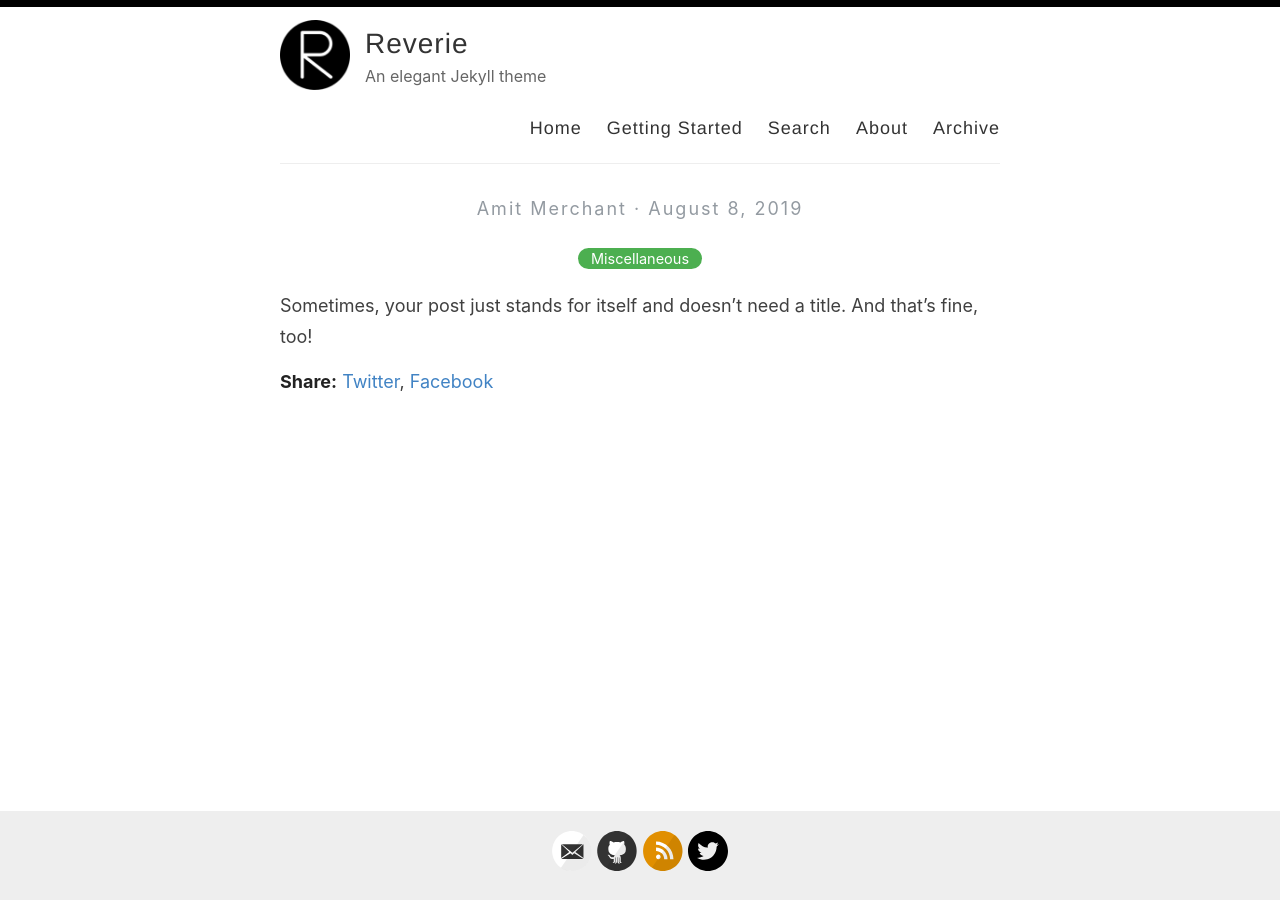
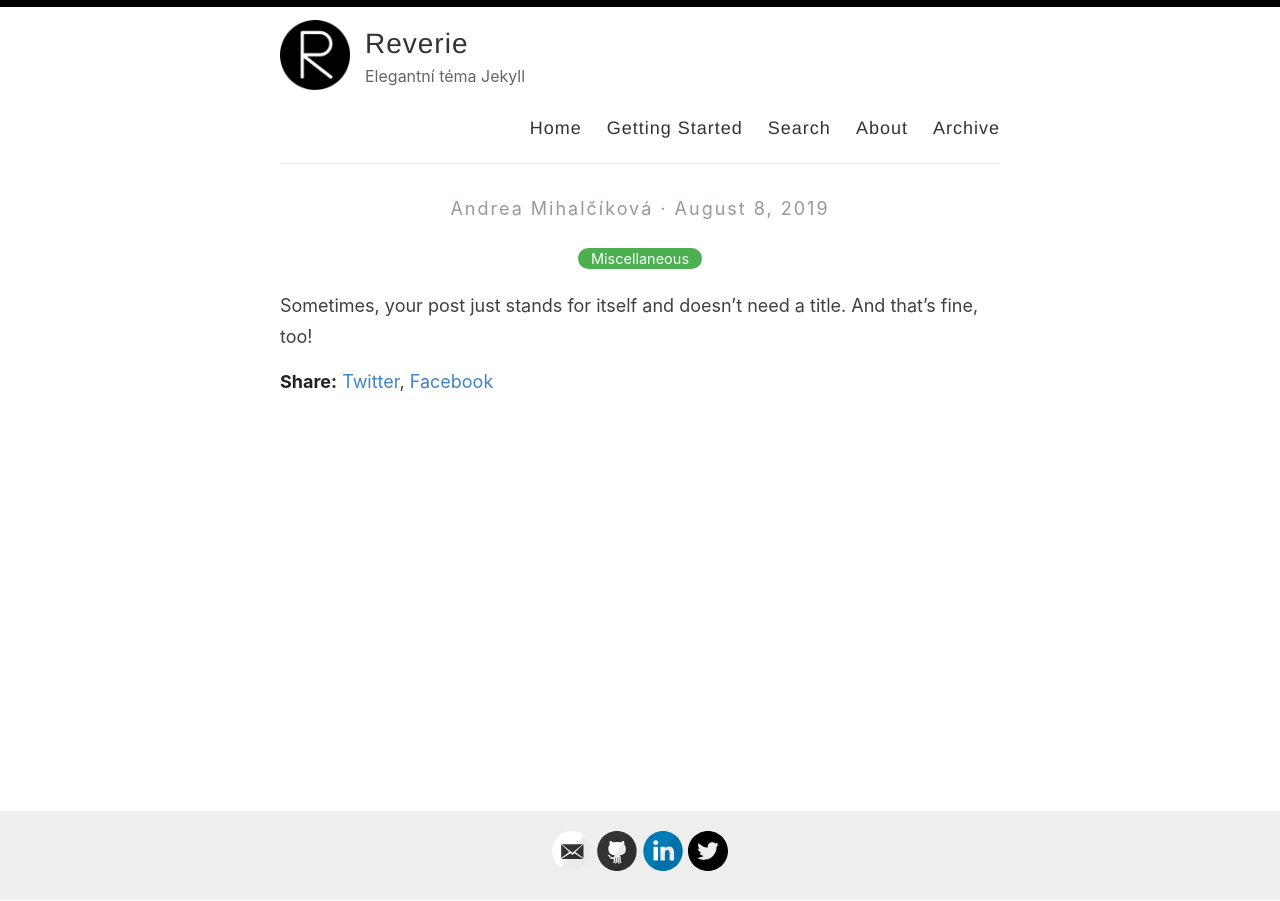
Before and after one commit to amihalcikova/amihalcikova.github.io, a Jekyll site: the page built from _posts/2019-08-08-no-title-posts.md, in a window 1280 px wide. Built offline with Jekyll 4.4.1, drawn with Linux system fonts in a browser that asks for light colours; some of the changed lines change nothing that is shown.

Commit message:
Update _config.yml

```diff
--- a/_config.yml
+++ b/_config.yml
@@ -1,98 +1,74 @@
 #
-# This file contains configuration flags to customize your site
+# Tento soubor obsahuje konfigurační nastavení pro tvůj web
 #
 
-# Name of your site (displayed in the header)
+# Název tvého webu (zobrazeno v záhlaví)
 name: Reverie
 
-# Name of the author
-author: Amit Merchant
+# Jméno autora
+author: Andrea Mihalčíková
 
-# Short bio or description (displayed in the header)
-description: An elegant Jekyll theme
+# Krátký popis (zobrazeno v záhlaví)
+description: Elegantní téma Jekyll
 
-# URL of your avatar or profile pic (you could use your GitHub profile pic)
+# URL tvého avataru nebo profilové fotky (můžeš použít GitHub profilovou fotku)
 avatar: /images/reverie.png
 
 #
-# Flags below are optional
+# Níže uvedená nastavení jsou volitelná
 #
 
-# Includes an icon in the footer for each username you enter
+# Odkazy pro ikony v zápatí
 footer-links:
-  dribbble:
-  email: amit.d.merchant@gmail.com
-  facebook:
-  flickr:
-  github: amitmerchant1990/reverie
-  instagram:
-  linkedin:
-  pinterest:
-  rss: rss
-  twitter: amit_merchant
-  stackoverflow:
-  youtube: # channel/<your_long_string> or user/<user-name>
-  googleplus: # anything in your profile username that comes after plus.google.com/
-  playconsole:
-  mastodon: # <your-mastodon-instance>/@<your-user-name> eg. fosstodon.org/@username
+  email: tvoje.email@domena.com
+  github: amihalcikova
+  twitter: amihalcikova
+  linkedin: tvoje-profilova-url
 
-# Enter your Disqus shortname (not your username) to enable commenting on posts
-# You can find your shortname on the Settings page of your Disqus account
+# Komentáře - vlož Disqus shortname, pokud chceš aktivovat komentáře
 disqus:
 
-# Enter your Google Analytics web tracking code (e.g. UA-2110908-2) to activate tracking
-google_analytics: UA-43339302-11
+# Google Analytics - vlož svůj kód UA nebo GA4 pro sledování návštěvnosti
+google_analytics:
 
-# For newer "GA4" analytics, use the following instead of the "UA" entry above
-#google_analytics_ga4: G-GABC1DEFG
+# URL tvé stránky
+url: https://amihalcikova.github.io
+enforce_ssl: https://amihalcikova.github.io
 
-# Your website URL (e.g. http://amitmerchant1990.github.io or http://www.amitmerchant.com)
-# Used for Sitemap.xml and your RSS feed
-url: http://www.amitmerchant.com/reverie
-enforce_ssl: https://www.amitmerchant.com/reverie
-
-# If you're hosting your site at a Project repository on GitHub pages
-# (http://yourusername.github.io/repository-name)
-# and NOT your User repository (http://yourusername.github.io)
-# then add in the baseurl here, like this: "/repository-name"
-baseurl: "/reverie"
+# Baseurl ponech prázdné, protože používáš hlavní repozitář
+baseurl: ""
 
 #
-# !! You don't need to change any of the configuration flags below !!
+# Níže uvedená nastavení nemusíš měnit
 #
 
 permalink: /:title/
 
-# The release of Jekyll Now that you're using
-version: v1.2.0
-
-# Jekyll 3 now only supports Kramdown for Markdown
+# Jekyll 3 nyní podporuje pouze Kramdown pro Markdown
 kramdown:
-  # Use GitHub flavored markdown, including triple backtick fenced code blocks
   input: GFM
-  # Jekyll 3 and GitHub Pages now only support rouge for syntax highlighting
   syntax_highlighter: rouge
   syntax_highlighter_opts:
-    # Use existing pygments syntax highlighting css
     css_class: 'highlight'
 
-# Set the Sass partials directory, as we're using @imports
+# Nastavení Sass složky
 sass:
-  style: :expanded # You might prefer to minify using :compressed
+  style: :expanded
 
-# Use the following plug-ins
+# Používané pluginy
 plugins:
-  - jekyll-sitemap # Create a sitemap using the official Jekyll sitemap gem
-  - jekyll-feed # Create an Atom feed using the official Jekyll feed gem
+  - jekyll-sitemap
+  - jekyll-feed
   - jekyll-seo-tag
   - jekyll-paginate
 
 include: ['_pages']
 
+# Nastavení stránkování
 paginate: 6
 paginate_path: /page:num/
 
-# Exclude these files from your production _site
+# Soubory, které budou vyloučeny z finálního sestavení
 exclude:
   - Gemfile
   - Gemfile.lock
```
